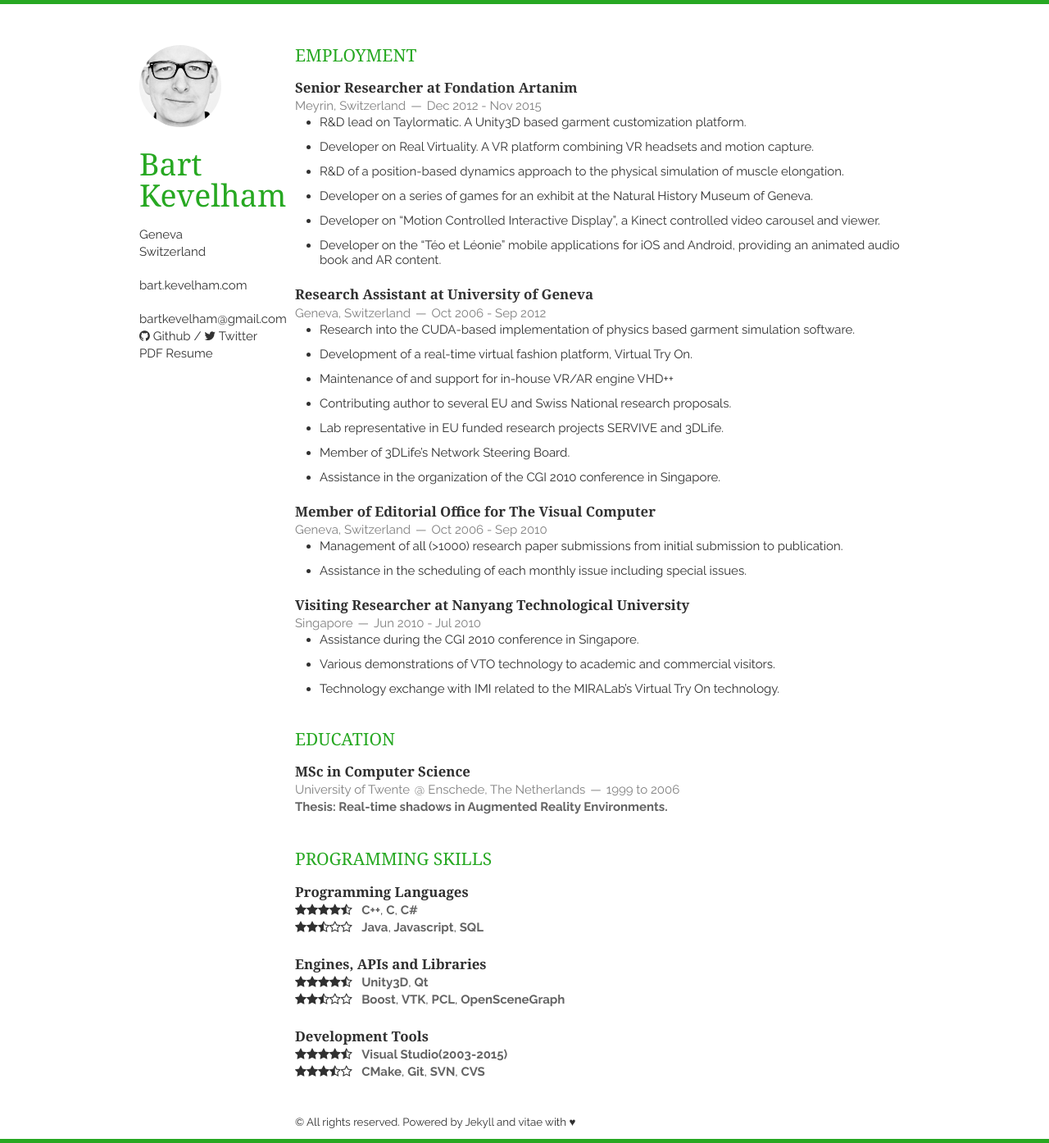
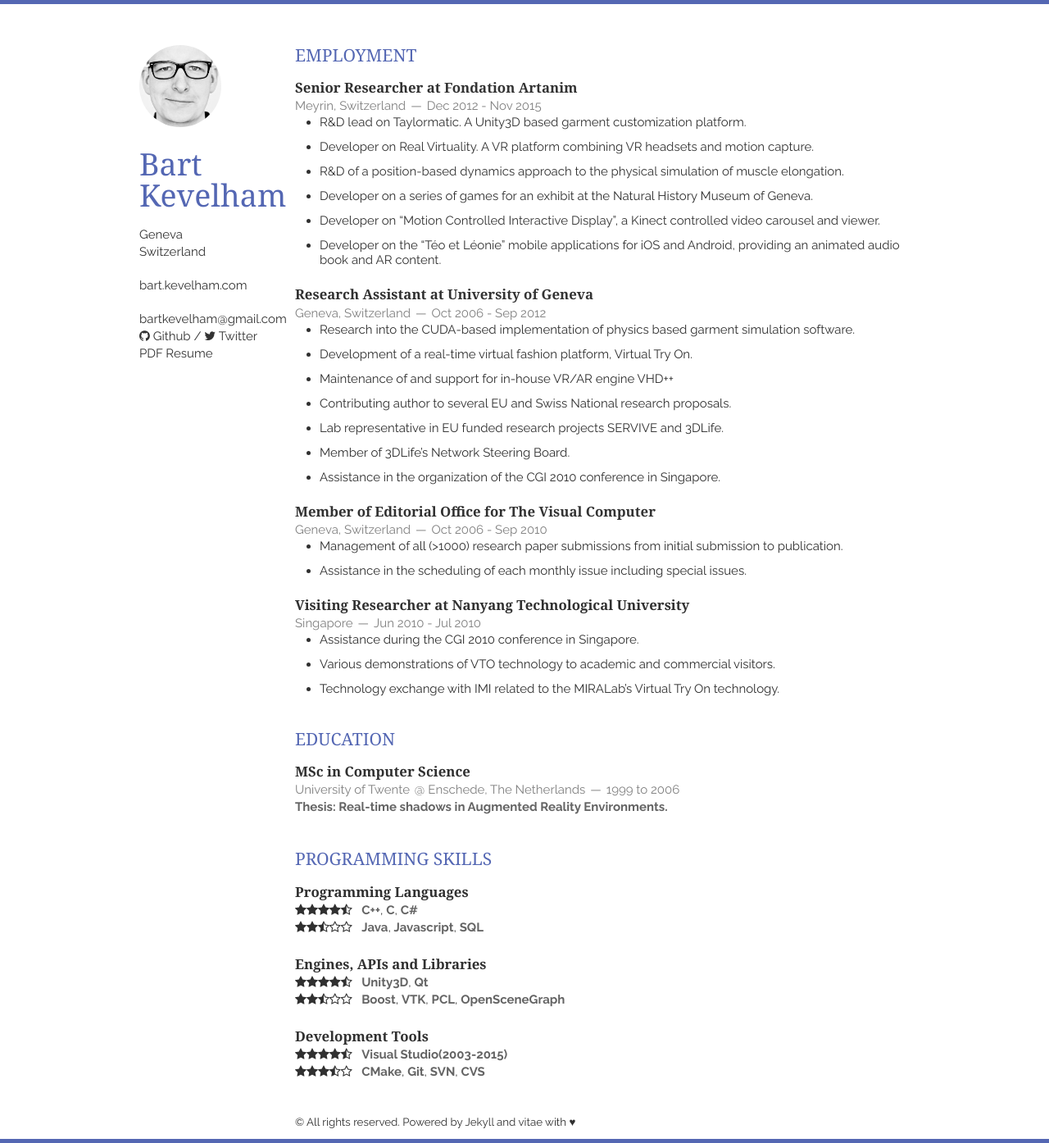
Before and after one commit to bkevelham/bkevelham.github.io, a Jekyll site: the page built from index.html, in a window 1280 px wide. Shown: the whole page at 82% size. Built offline with Jekyll 4.4.1, drawn with Linux system fonts in a browser that asks for light colours; nearby versions of some CDN libraries; Markdown is read by kramdown in place of the engine named in the settings; the list of posts is cut into pages by our own code.

Commit message:
Update layout colours

```diff
--- a/static/css/layout.css
+++ b/static/css/layout.css
@@ -5,8 +5,8 @@
     font-size: 15px;
     line-height: 21px;
     color: rgb(48, 48, 48);
-    border-top: 5px solid #27a822;
-    border-bottom: 5px solid #27A822;
+    border-top: 5px solid #5467B3;
+    border-bottom: 5px solid #5467B3;
 }
 
 .container {
@@ -23,7 +23,7 @@
 }
 
 a:hover, a:focus {
-    color: #27A822;
+    color: #5467B3;
 }
 
 p, address {
@@ -40,7 +40,7 @@
 }
 
 header > h1, section > h1 {
-    color: #27A822;
+    color: #5467B3;
 }
 
 header > h1 {
```
